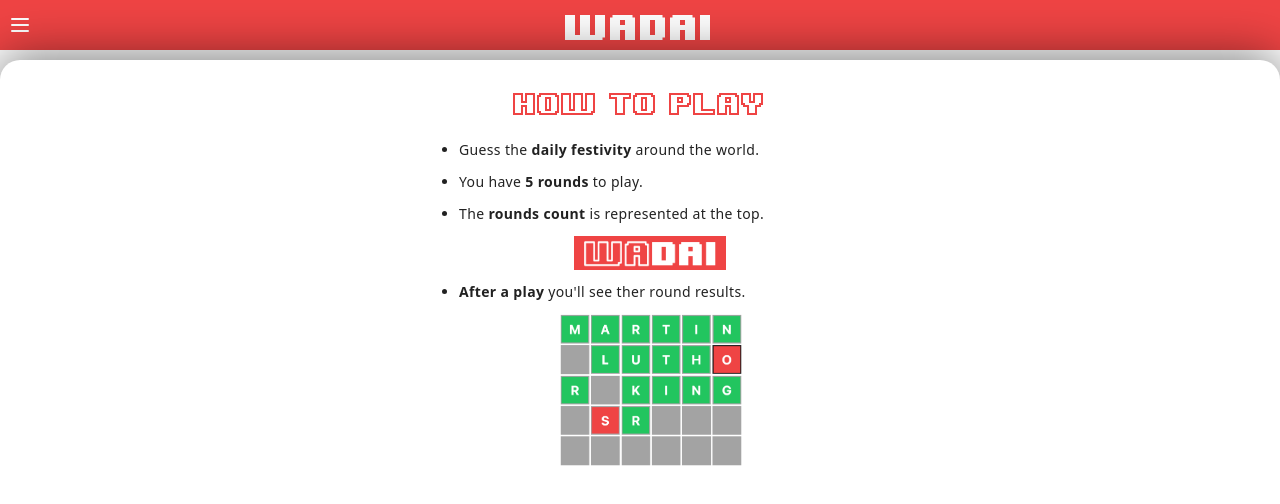
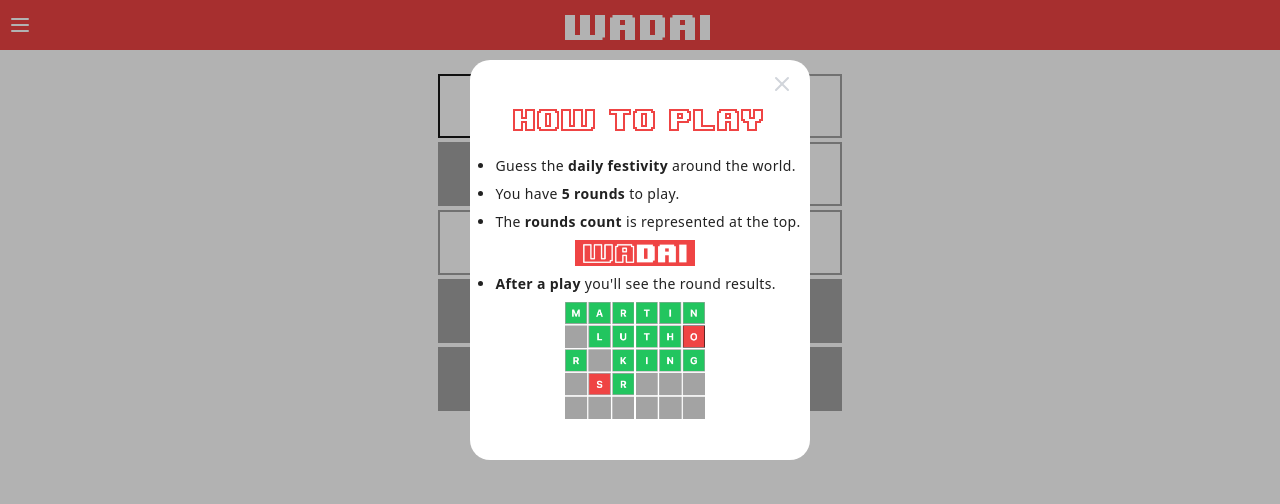
Before and after one commit to elsergiovera/wadai, a React (Vite) app: page / in a window 1280 px wide. Both pictures are taken after a click on the icon 20 px from the left and 25 px from the top of the page. Shown: the top 504 px of the page. Built offline with nearby package versions, Linux system fonts and the light colour scheme; no server answers.

Commit message:
refactored HowTo screen UI

```diff
--- a/src/components/HowToScreen.tsx
+++ b/src/components/HowToScreen.tsx
@@ -1,7 +1,7 @@
+import { XIcon } from 'lucide-react'
 import Dialog from '@mui/material/Dialog'
 import example_rounds from '@/assets/img/example_rounds.png'
 import example_board from '@/assets/img/example_board.png'
-// import board from '@/assets/img'
 
 interface HowToProps {
    isOpen: boolean
@@ -12,13 +12,13 @@ const HowTo: React.FC<HowToProps> = ({ isOpen, handleToggleHowTo }) => {
       <Dialog
          open={isOpen}
          onClose={handleToggleHowTo}
-         fullWidth={true}
+         fullWidth={false}
          maxWidth={false}
          slotProps={{
             transition: { timeout: 400 },
             backdrop: {
                sx: {
-                  backgroundColor: 'rgba(0, 0, 0, 0)'
+                  backgroundColor: 'rgba(0, 0, 0, 0.3)'
                }
             },
             container: {
@@ -28,21 +28,27 @@ const HowTo: React.FC<HowToProps> = ({ isOpen, handleToggleHowTo }) => {
             },
             paper: {
                sx: {
-                  width: '100%',
-                  height: '100%',
+                  width: '340px',
+                  minWidth: '340px',
+                  height: '400px',
+                  minHeight: '400px',
                   maxWidth: 'none',
                   maxHeight: 'none',
                   margin: '60px 0 0',
-                  borderRadius: '20px 20px 0 0',
-                  boxShadow: '0px -5px 50px rgba(0, 0, 0, 0.5)'
+                  borderRadius: '20px',
+                  boxShadow: '0px -5px 50px rgba(0, 0, 0, 0)'
                },
             },
          }}
       >
-         <div className='flex justify-center place-content-center'>
-            <div className='w-[450px] p-6 grid grid-col gap-5'>
-               <div className='font-custom text-center outlined-text-reverse text-[1.5em]'>HOW TO PLAY</div>
-                  <ul className='text-sm tracking-wide list-disc pl-5 space-y-3'>
+         <>
+            <div className='flex justify-end pt-3 pb-1 px-4'>
+               <XIcon className='text-gray-300 cursor-pointer' onClick={handleToggleHowTo} />
+            </div>
+            <div className='flex justify-center place-content-center'>
+               <div className='grid grid-col gap-5 p-4 pt-0'>
+                  <div className='font-custom text-center outlined-text-reverse text-[1.5em]'>HOW TO PLAY</div>
+                  <ul className='list-disc text-sm tracking-wide whitespace-nowrap pl-4 space-y-2'>
                      <li>
                         Guess the <strong>daily festivity</strong> around the world.
                      </li>
@@ -51,15 +57,16 @@ const HowTo: React.FC<HowToProps> = ({ isOpen, handleToggleHowTo }) => {
                      </li>
                      <li>
                         The <strong>rounds count</strong> is represented at the top.
-                        <img src={example_rounds} width={'40%'} height={'40%'} className='mx-auto pt-3' />
                      </li>
+                     <img src={example_rounds} width={'120px'} className='ml-[80px]' />
                      <li>
-                        <strong>After a play</strong> you'll see ther round results.
-                        <img src={example_board} width={'50%'} height={'50%'} className='mx-auto pt-2' />
+                        <strong>After a play</strong> you'll see the round results.
                      </li>
+                     <img src={example_board} width={'140px'} className='ml-[70px]' />
                   </ul>
+               </div>
             </div>
-         </div>
+         </>
       </Dialog>
    )
 }
```
Also changed, not shown: src/assets/img/example_board.png.
